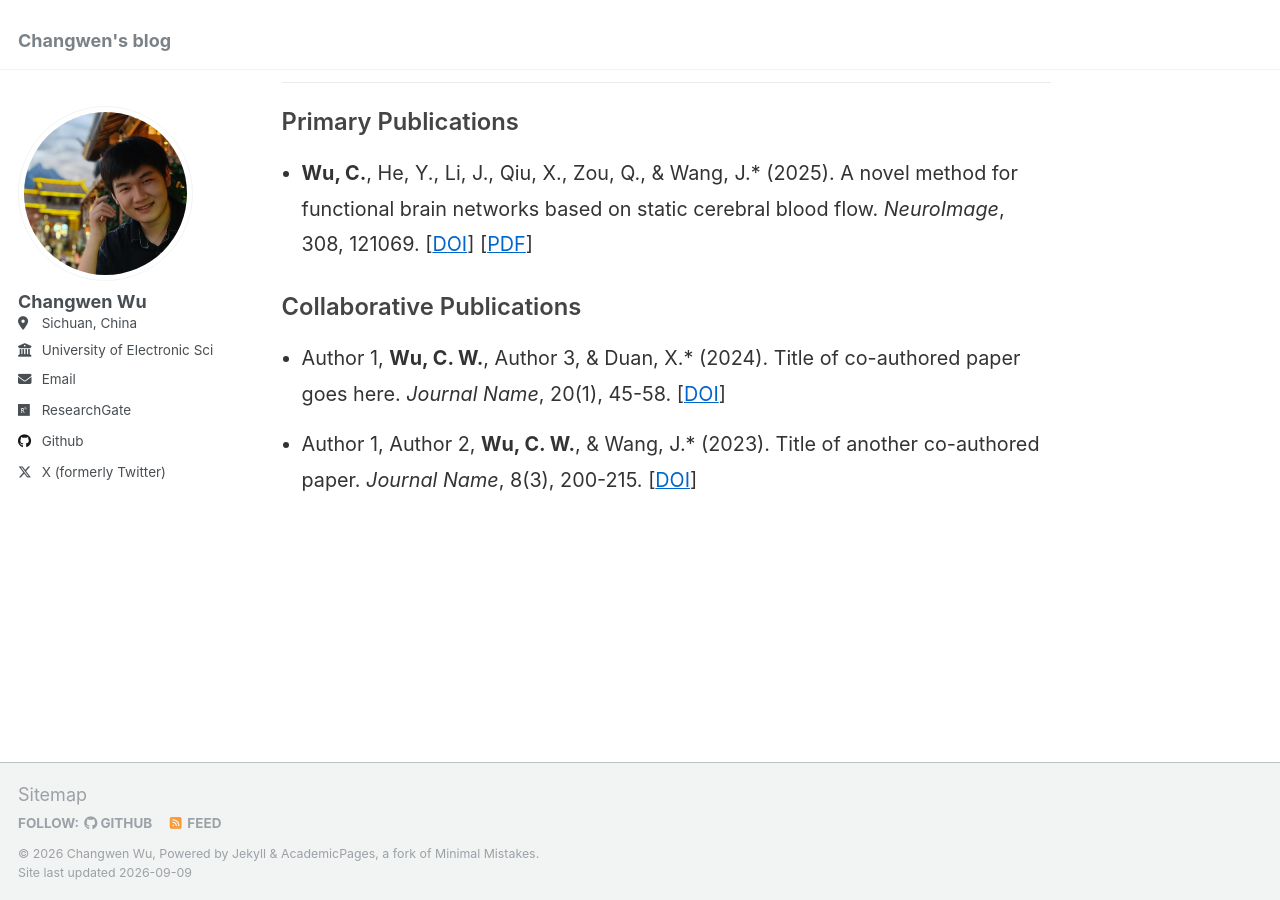
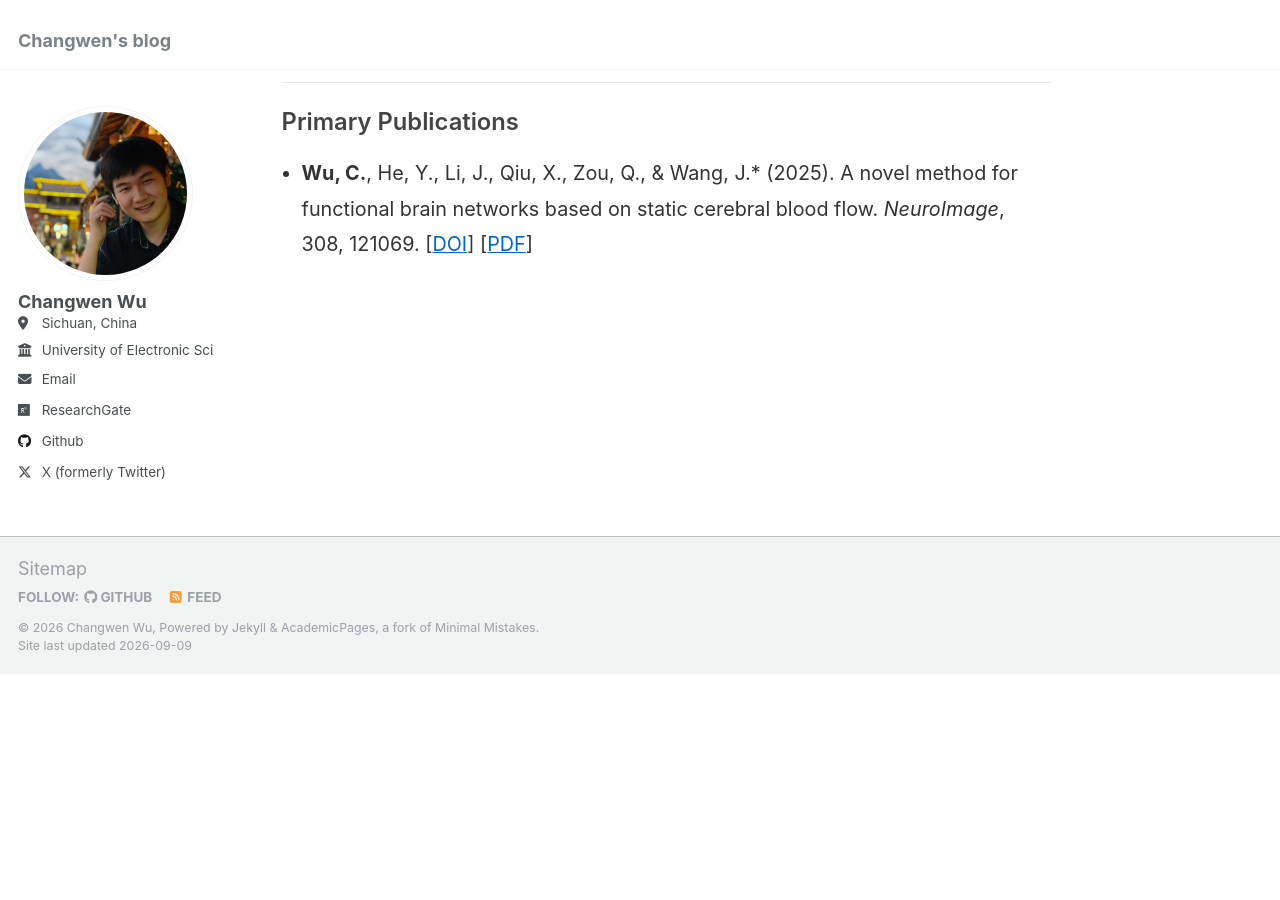
Before and after one commit to Changwen-Wu/Changwen-Wu.github.io, a Jekyll site: the page built from _pages/about.md, in a window 1280 px wide and 900 px high, scrolled down 812 px. Built offline with Jekyll 4.4.1, drawn with Linux system fonts in a browser that asks for light colours; after the commit the page ends 1486 px from its top, so only the background shows below that.

Commit message:
Update about.md

```diff
--- a/_pages/about.md
+++ b/_pages/about.md
@@ -43,21 +43,4 @@ redirect_from:
   </li>
 </ul>
 
-<!-- 非第一作者/合作文章 -->
-<h3 style="margin-top: 25px; margin-bottom: 15px; font-size: 1.2em; font-weight: 600; color: #444;">Collaborative Publications</h3>
-
-<ul style="padding-left: 20px; margin-bottom: 20px;">
-  <li style="margin-bottom: 15px;">
-    Author 1, <strong>Wu, C. W.</strong>, Author 3, & Duan, X.* (2024). Title of co-authored paper goes here.
-    <em>Journal Name</em>, 20(1), 45-58.
-    [<a href="https://doi.org/xxxxxx" target="_blank" style="color: #0066cc; text-decoration: underline;">DOI</a>]
-  </li>
-
-  <li style="margin-bottom: 15px;">
-    Author 1, Author 2, <strong>Wu, C. W.</strong>, & Wang, J.* (2023). Title of another co-authored paper.
-    <em>Journal Name</em>, 8(3), 200-215.
-    [<a href="https://doi.org/xxxxxx" target="_blank" style="color: #0066cc; text-decoration: underline;">DOI</a>]
-  </li>
-</ul>
-
 </div>
```
